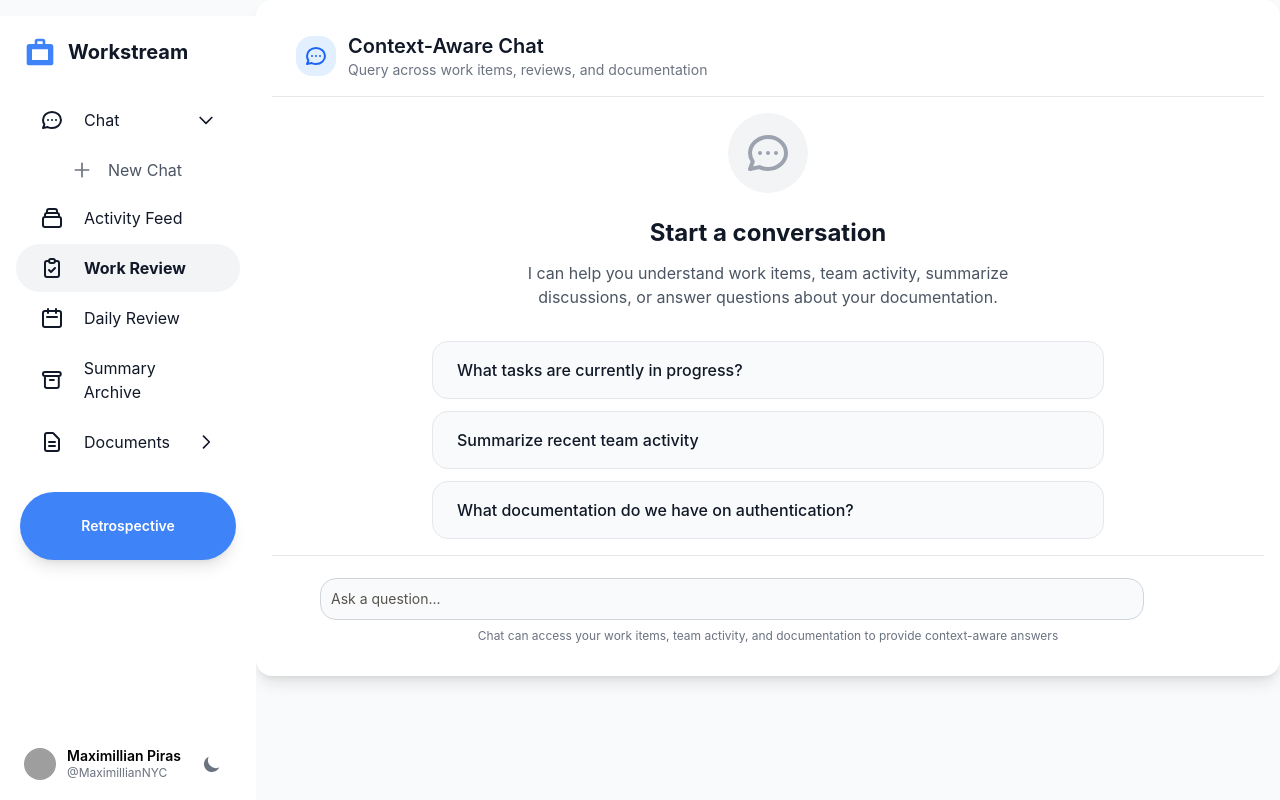
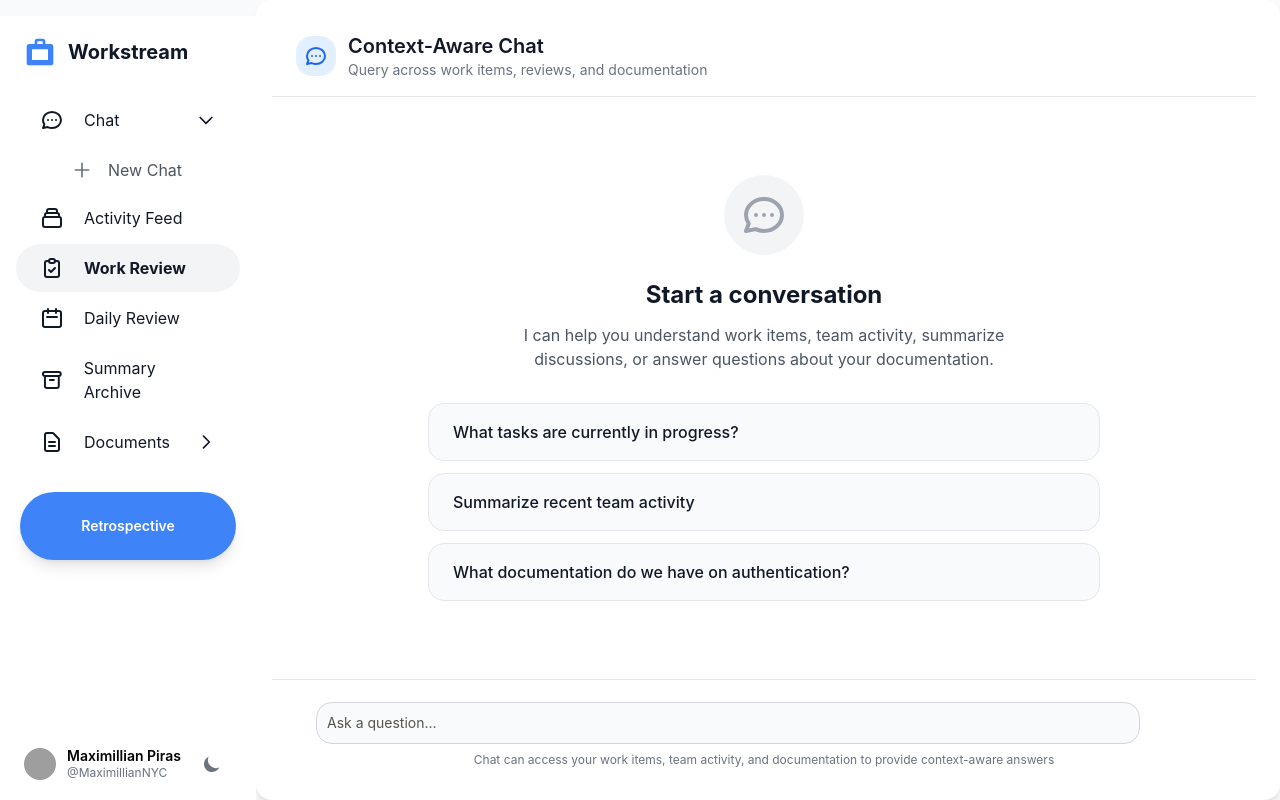
Before and after one commit to corbin1988/workstream-frontend-poc, a Next.js app: page /chat in a window 1280 px wide. Built offline with nearby package versions, Linux system fonts and the light colour scheme; grey boxes are pictures that could not be loaded.

Commit message:
Fix chat page for new layout

```diff
--- a/src/pages/chat.tsx
+++ b/src/pages/chat.tsx
@@ -60,7 +60,7 @@ export default function Chat() {
   };
 
   return (
-    <main className="flex-1 bg-white dark:bg-gray-800 h-full rounded-lg shadow-lg flex flex-col lg:ml-64 px-4 py-4">
+    <main className="flex-1 bg-white dark:bg-gray-800 min-h-screen rounded-lg shadow-lg flex flex-col lg:ml-64 pl-4 pr-4 lg:pr-6 py-4 pb-20 lg:pb-4">
             {/* Chat Header */}
             <div className="border-b border-gray-200 dark:border-gray-700 px-6 py-4">
               <div className="flex items-center gap-3">
```
